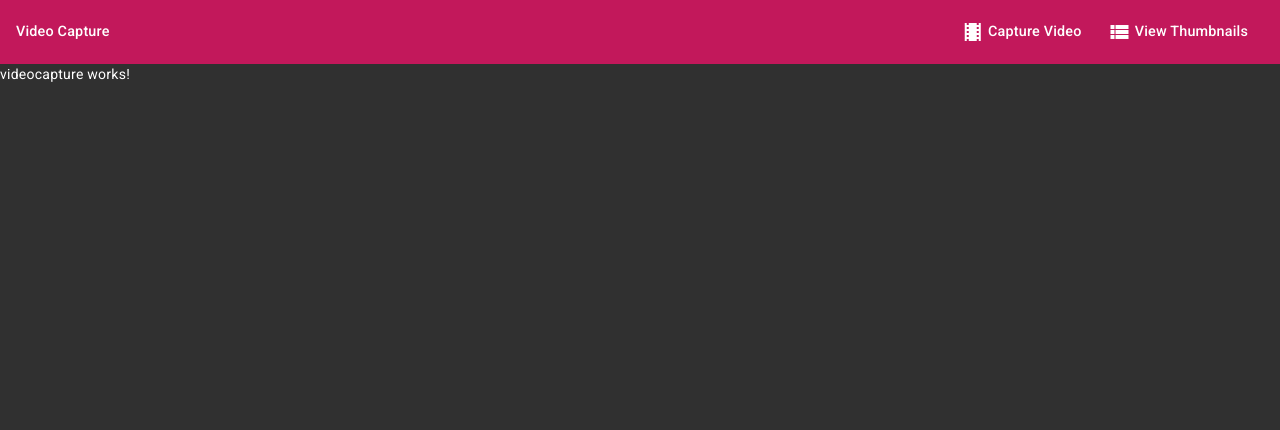
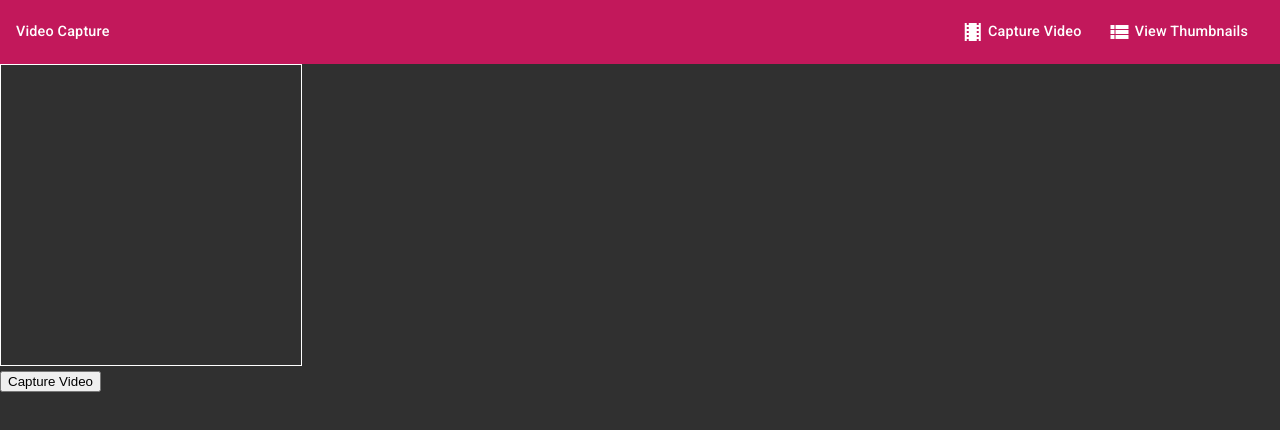
Before and after one commit to sumeet1374/VideoCapture, an Angular app: page / in a window 1280 px wide. Shown: the top 430 px of the page. Built offline with nearby package versions, Linux system fonts and the light colour scheme.

Commit message:
very basic video capturing code added.

```diff
--- a/package.json
+++ b/package.json
@@ -22,6 +22,7 @@
     "@angular/platform-browser-dynamic": "^15.2.0",
     "@angular/router": "^15.2.0",
     "@angular/service-worker": "^15.2.0",
+    "@types/dom-mediacapture-record": "^1.0.15",
     "rxjs": "~7.8.0",
     "tslib": "^2.3.0",
     "zone.js": "~0.12.0"
--- a/src/app/videocapture/videocapture.component.css
+++ b/src/app/videocapture/videocapture.component.css
@@ -0,0 +1,8 @@
+video {
+    height: 300px;
+    width: 300px;
+    border-color: black;
+    border-style: solid;
+    border-width: 1px;
+    border-color: white;
+}
--- a/src/app/videocapture/videocapture.component.html
+++ b/src/app/videocapture/videocapture.component.html
@@ -1 +1,9 @@
-<p>videocapture works!</p>
+<div>
+    <div>
+        <video #videorecord autoplay playsInline muted>
+        </video>
+    </div>
+    <div>
+        <button (click)="recordVideo()">Capture Video</button>
+    </div>
+</div>
--- a/src/app/videocapture/videocapture.component.ts
+++ b/src/app/videocapture/videocapture.component.ts
@@ -1,10 +1,47 @@
-import { Component } from '@angular/core';
+import { Component, ElementRef, NgZone, ViewChild } from '@angular/core';
 
 @Component({
   selector: 'app-videocapture',
   templateUrl: './videocapture.component.html',
   styleUrls: ['./videocapture.component.css']
 })
-export class VideocaptureComponent {
+export class VideocaptureComponent  {
+  @ViewChild("videorecord")
+  canvas:ElementRef | undefined;
 
+   constructor(private zone:NgZone){
+
+   }
+
+    recordVideo(){
+    const recordedChunks:any[] = [];
+    this.zone.runOutsideAngular(async ()=> {
+      let compRef = this.canvas?.nativeElement;
+      const stream =  await navigator.mediaDevices.getUserMedia({ audio: true, video: true });//this.canvas?.nativeElement.captureStream(25);
+      //const options = { mimeType: "video/webm; codecs=vp9" };
+    const mediaRecorder = new MediaRecorder(stream);
+
+    mediaRecorder.ondataavailable = handleDataAvailable;
+    mediaRecorder.start();
+    function handleDataAvailable(event:any) {
+      console.log("data-available");
+      if (event.data.size > 0) {
+        recordedChunks.push(event.data);
+        console.log(recordedChunks);
+        compRef.src = URL.createObjectURL(new Blob(recordedChunks, { type: mediaRecorder.mimeType }));
+        //sdownload();
+      } else {
+        // …
+      }
+    }
+
+
+    // demo: to download after 9sec
+    setTimeout(() => {
+      console.log("stopping");
+      mediaRecorder.stop();
+      stream.getTracks().forEach(track => track.stop());
+    }, 9000);
+    });
+   }
 }
```
Also changed, not shown: 1 other file (tests, documents, lock files or other folders).
